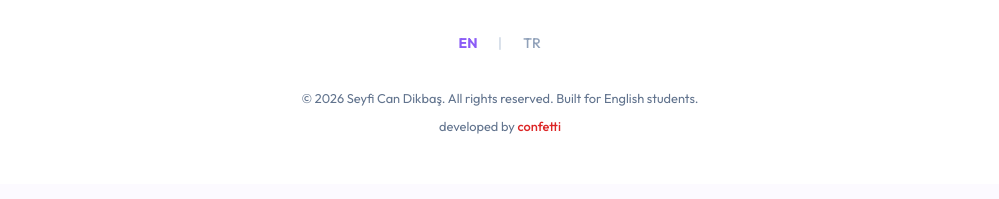
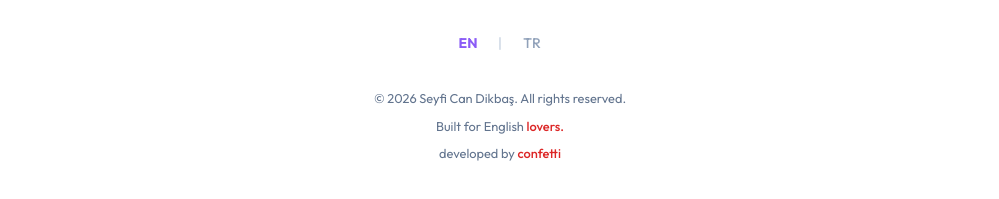
Before and after one commit to voca-web/voca, a website built with Vite: page index.html in a window 1280 px wide. Shown: the part 5010-5209 px from the top of the page, without its empty margins (140-1139 px from the left). Built offline with nearby package versions, Linux system fonts and the light colour scheme.

Commit message:
style: update footer layout to triple-stack and change students to lovers

```diff
--- a/index.html
+++ b/index.html
@@ -222,8 +222,11 @@
           <button class="lang-btn lang-tr text-slate-400 hover:text-slate-600 transition-colors min-h-[44px] min-w-[44px] flex items-center justify-center">TR</button>
         </div>
 
-        <p class="text-[0.8rem]">&copy; <span id="year"></span> Seyfi Can Dikbaş. All rights reserved. Built for English students.</p>
-        <p class="text-[0.8rem] mt-2">developed by <span class="confetti-text">confetti</span></p>
+        <div class="footer-credits">
+          <p>&copy; <span id="year"></span> Seyfi Can Dikbaş. All rights reserved.</p>
+          <p>Built for English <span class="highlight-red">lovers.</span></p>
+          <p>developed by <span class="confetti-text">confetti</span></p>
+        </div>
       </div>
     </footer>
 
--- a/style.css
+++ b/style.css
@@ -144,7 +144,19 @@ nav .fab[href="#contact"] {
   background-color: #7c3aed;
 }
 
-/* Developer Credit Styling */
+/* Footer Stack */
+.footer-credits {
+  display: flex;
+  flex-direction: column;
+  align-items: center;
+  gap: 0.5rem;
+  text-align: center;
+  font-size: 0.8rem;
+  padding-bottom: 1rem;
+}
+
+/* Developer Credit & Highlight Styling */
+.highlight-red,
 .confetti-text {
   color: #dc2626; /* Vibrant crimson red */
   font-weight: 500;
```
